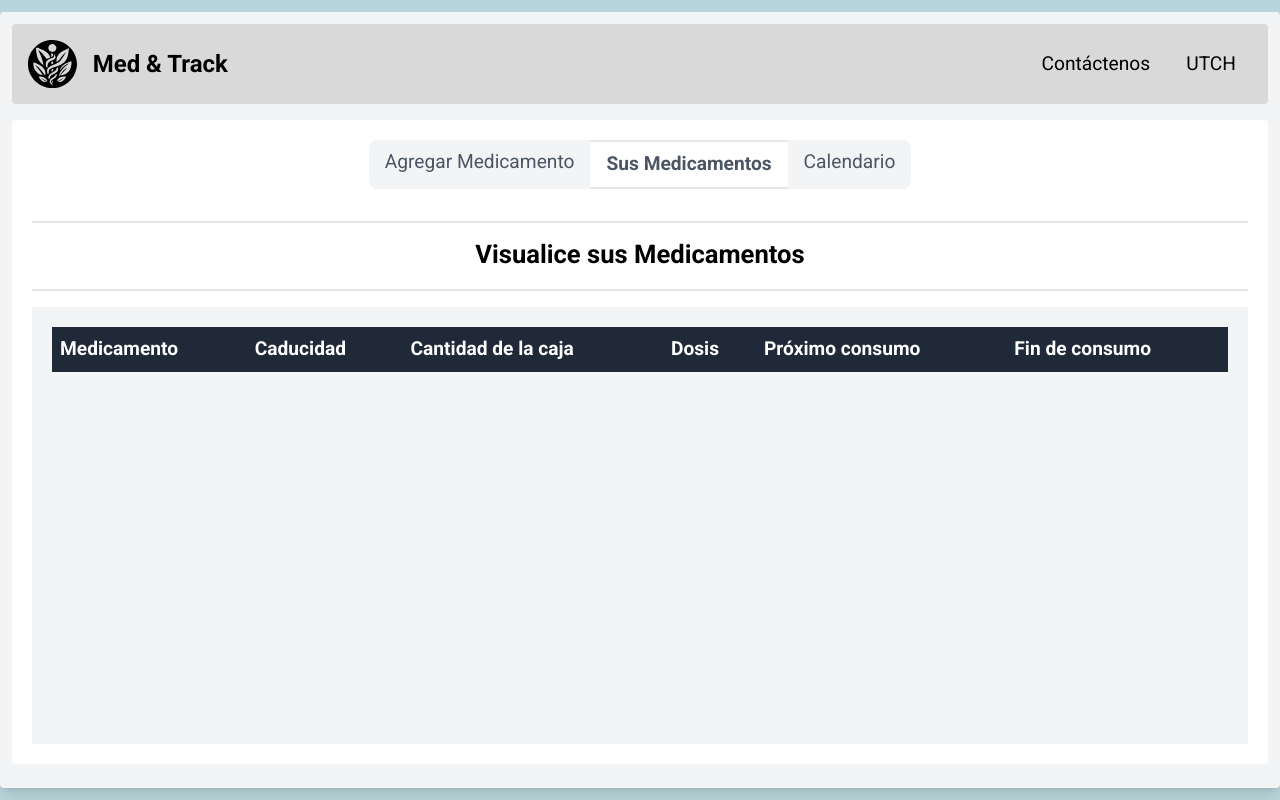
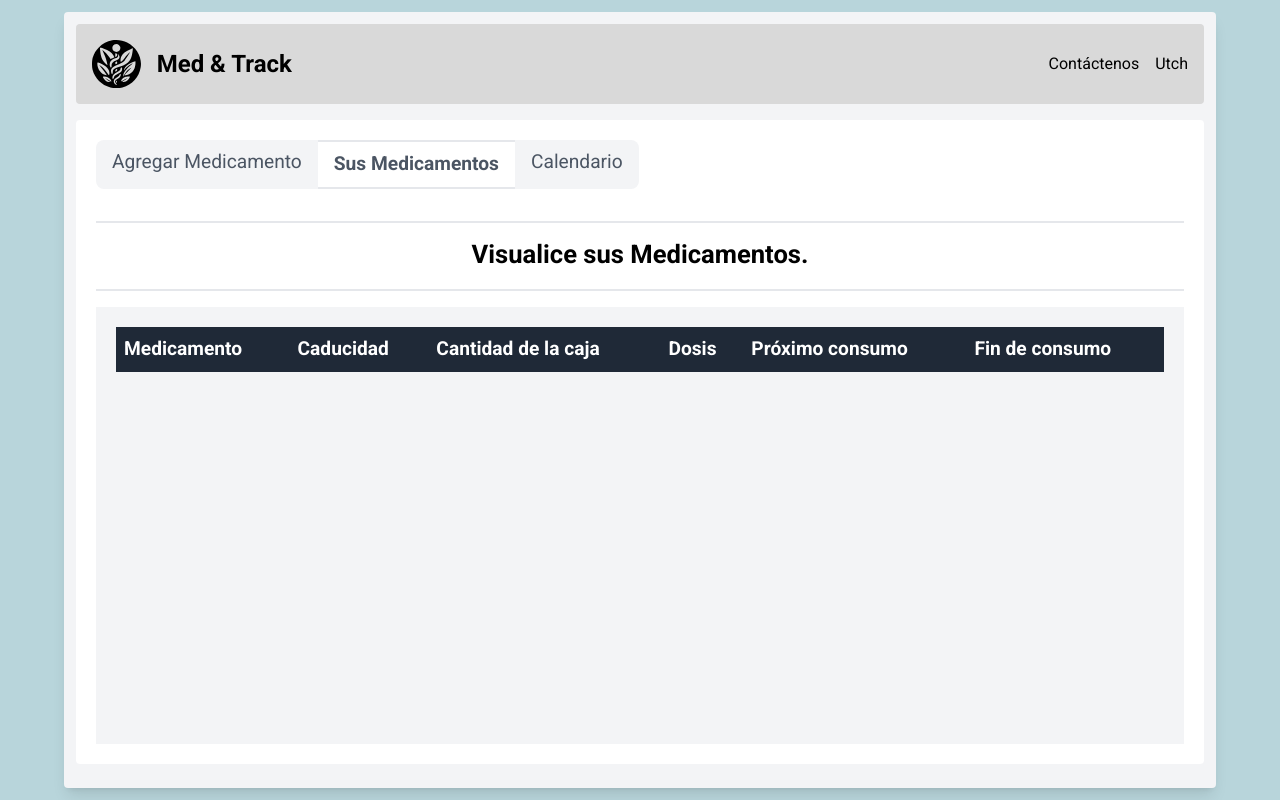
Before and after one commit to JesusAmumu321/IntegradoraDefinitivoVerdadero, a website: page public/HTML/tablaMed.html in a window 1280 px wide. Drawn offline with nearby package versions, Linux system fonts and the light colour scheme; no server answers.

Commit message:
CAMBIOS EN EL NAV Y RSPONSIVIDAD

```diff
--- a/public/HTML/tablaMed.html
+++ b/public/HTML/tablaMed.html
@@ -77,27 +77,27 @@
 <body class="min-h-screen bg-bg-personalizado font-roboto flex flex-col">
 
   <div id="divGeneral"
-    class="max-w-7xl w-full mx-auto my-3 bg-gray-100 p-3 pb-6 rounded shadow-lg flex flex-col flex-grow">
+    class="max-w-6xl w-full mx-auto my-3 bg-gray-100 p-3 pb-6 rounded shadow-lg flex flex-col flex-grow">
 
     <header class="flex flex-wrap items-center p-4 bg-hd-personalizado rounded mb-4 min-h-[5rem]">
-      <div class="logo flex items-center flex-grow mb-2 sm:mb-0">
+      <div class="logo flex items-center mb-2 sm:mb-0">
         <a href="../HTML/mainPage.html" class="flex flex-row items-start">
           <img src="../assets/LOGO_VECTORIZADOsvg.svg" alt="logo" class="h-12 mr-1" />
           <h1 class="text-2xl font-bold mt-2 ml-3">Med & Track</h1>
         </a>
       </div>
 
-      <nav class="navegacion w-full sm:w-auto mb-2 sm:mb-0 order-3 sm:order-2">
-        <!-- sm = small breakopint, es para celulares -->
-        <a href="../HTML/contactUS.html"
-          class="text-black mx-2 sm:mx-4 font-medium text-m block sm:inline hover:italic">Contáctenos</a>
-        <a href="https://www.utch.edu.mx"
-          class="text-black mx-2 sm:mx-4 font-medium text-m block sm:inline hover:italic">UTCH</a>
+      <nav class="navegacion flex ml-auto mb-2 sm:mb-0 order-3">
+        <div class="flex space-x-4">
+          <a href="../HTML/contactUS.html" class="text-black font-medium text-base hover:italic">Contáctenos</a>
+          <a href="https://www.utch.edu.mx" class="text-black font-medium text-base hover:italic">Utch</a>
+        </div>
       </nav>
     </header>
 
+
     <section class="bg-white p-5 rounded flex flex-col flex-grow">
-      <div class="mb-4 flex justify-center">
+      <div class="mb-4 flex">
         <div class="inline-flex bg-gray-100 rounded-lg overflow-hidden">
           <a href="../HTML/agregarMed.html"
             class="px-4 py-2 text-gray-600 text-m hover:bg-hd-personalizado transition-colors rounded-l-lg">Agregar
@@ -110,7 +110,8 @@
         </div>
       </div>
       <div class="flex flex-col items-center border-b-2 border-t-2 py-3 my-4">
-        <h2 class="text-g font-bold mb-1 text-center">Visualice sus Medicamentos</h2>
+        <h2 class="text-g font-bold mb-1 text-center">Visualice sus Medicamentos.</h2>
+        <!-- <p class="text-s mb-2 text-center">Vea sus medicameme</p> -->
       </div>
       <div class="flex-grow flex justify-center items-start p-5 bg-gray-100 overflow-x-auto">
         <div class="w-full">
```
Also changed, not shown: public/HTML/agregarMed.html (+10 -10 lines), public/HTML/calendario.html (+15 -13 lines).
